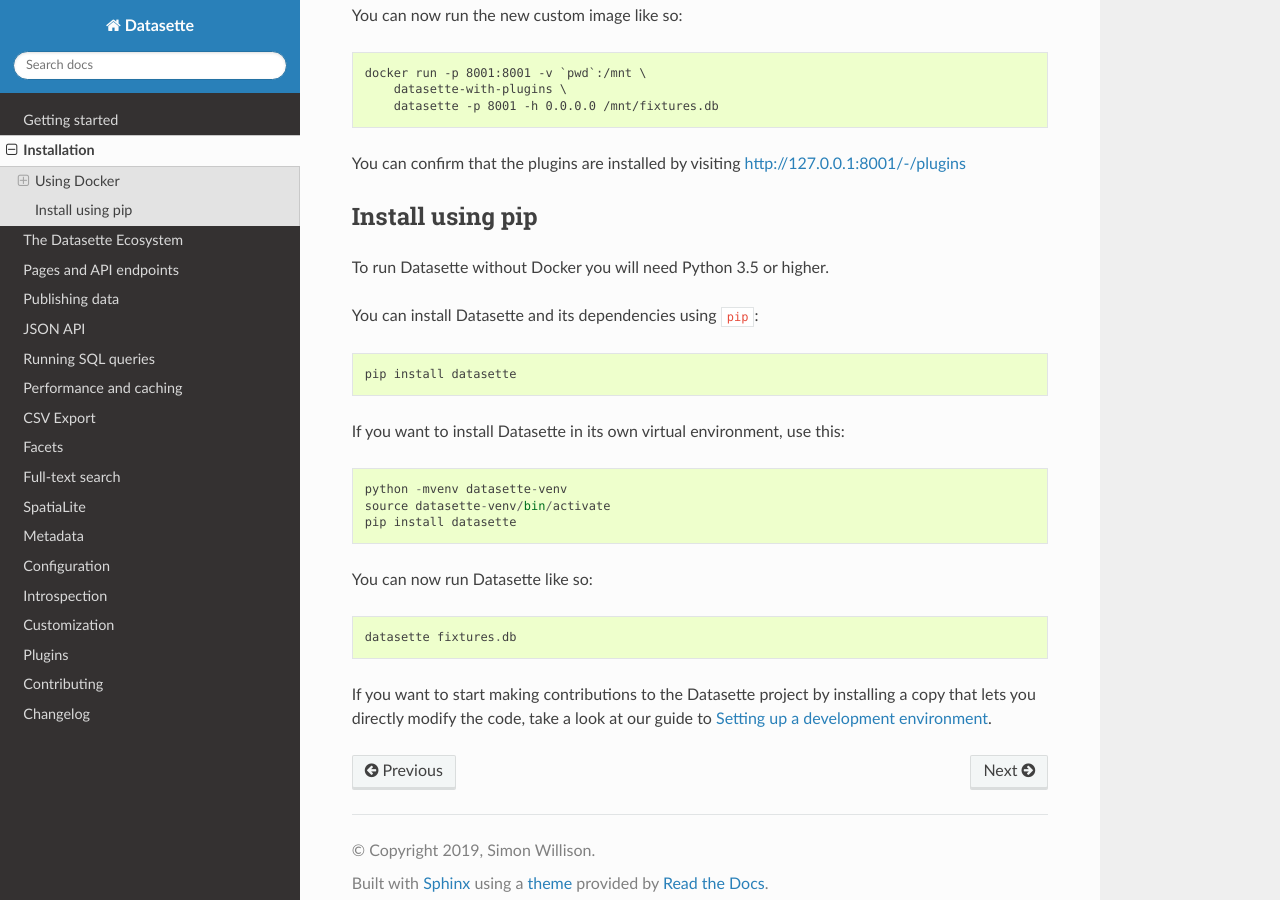
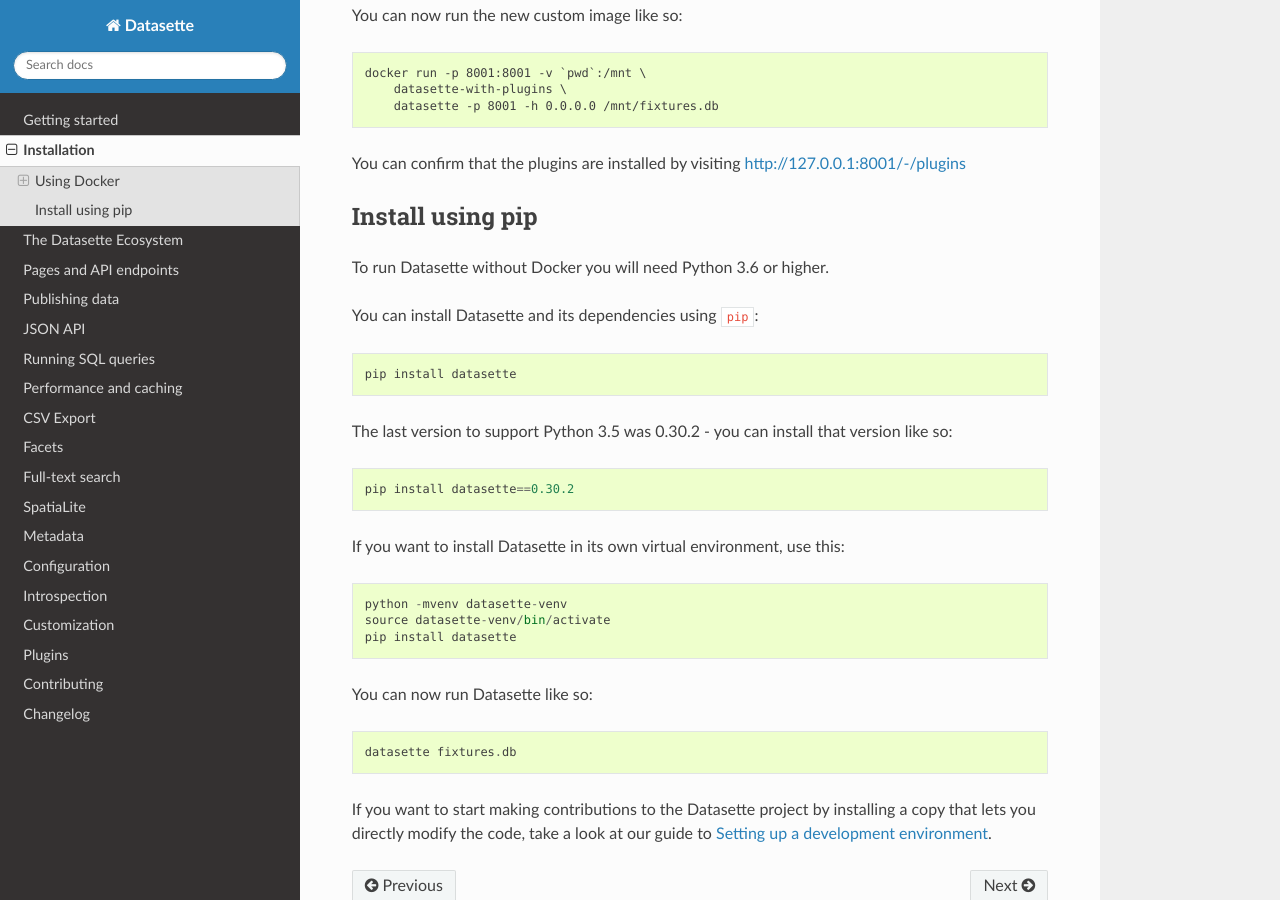
Before and after one commit to simonw/datasette, a Sphinx documentation site: the page built from docs/installation.rst, in a window 1280 px wide and 900 px high, scrolled down 1556 px. Built offline with Sphinx 7.4.7 and the Read the Docs theme 2.0.0, drawn with Linux system fonts in a browser that asks for light colours.

Commit message:
Update docs to reflect we no longer support 3.5
Also removed code that skipped black test for 3.5.

```diff
--- a/docs/contributing.rst
+++ b/docs/contributing.rst
@@ -18,7 +18,7 @@
 Setting up a development environment
 ------------------------------------
 
-If you have Python 3.5 or higher installed on your computer (on OS X the easiest way to do this `is using homebrew <https://docs.python-guide.org/starting/install3/osx/>`__) you can install an editable copy of Datasette using the following steps.
+If you have Python 3.6 or higher installed on your computer (on OS X the easiest way to do this `is using homebrew <https://docs.python-guide.org/starting/install3/osx/>`__) you can install an editable copy of Datasette using the following steps.
 
 If you want to use GitHub to publish your changes, first `create a fork of datasette <https://github.com/simonw/datasette/fork>`__ under your own GitHub account.
 
--- a/docs/installation.rst
+++ b/docs/installation.rst
@@ -69,15 +69,18 @@
 You can confirm that the plugins are installed by visiting
 http://127.0.0.1:8001/-/plugins
 
-
 Install using pip
 -----------------
 
-To run Datasette without Docker you will need Python 3.5 or higher.
+To run Datasette without Docker you will need Python 3.6 or higher.
 
 You can install Datasette and its dependencies using ``pip``::
 
     pip install datasette
+
+The last version to support Python 3.5 was 0.30.2 - you can install that version like so::
+
+    pip install datasette==0.30.2
 
 If you want to install Datasette in its own virtual environment, use this::
 
```
Also changed, not shown: README.md (+1 -1 lines), 1 other file.
